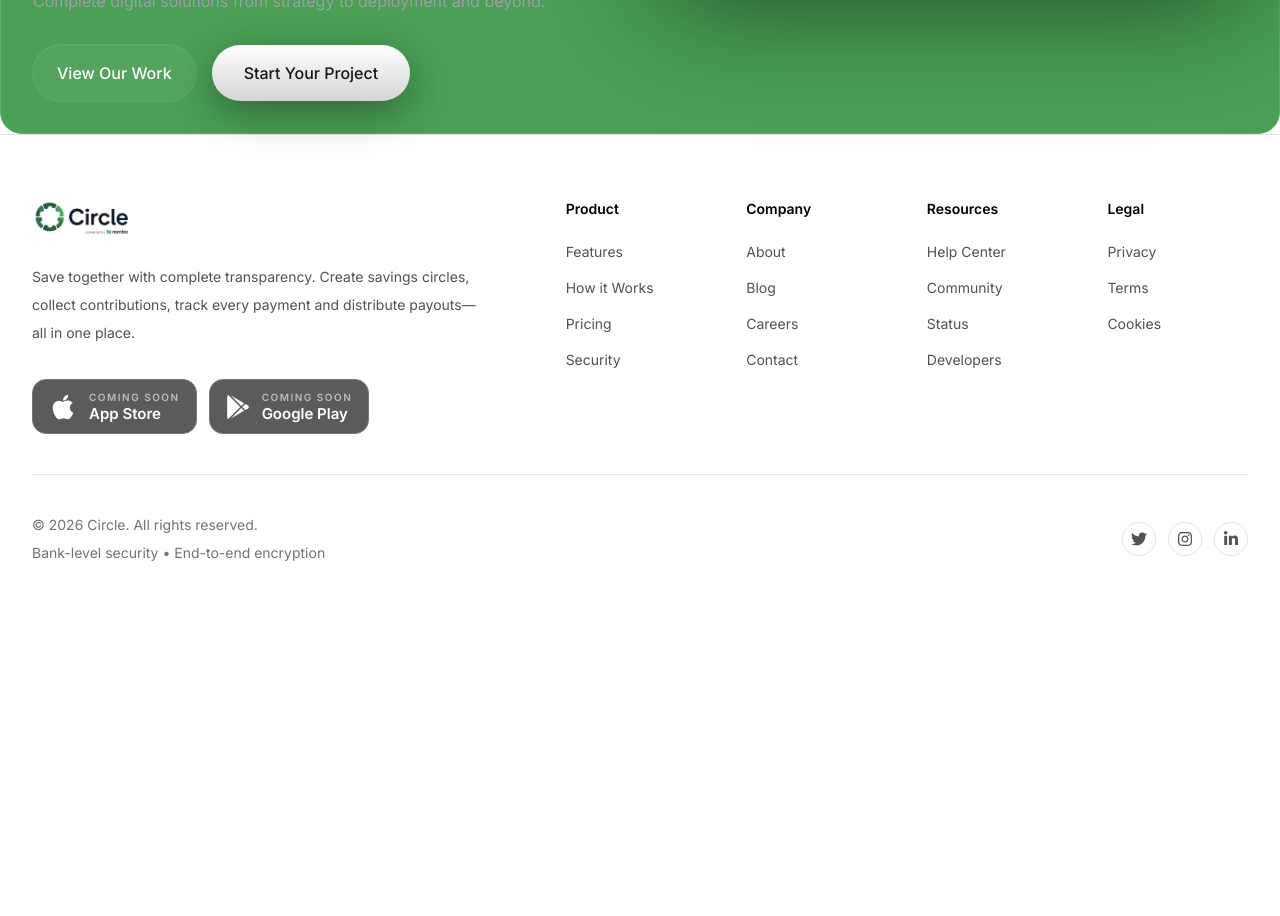
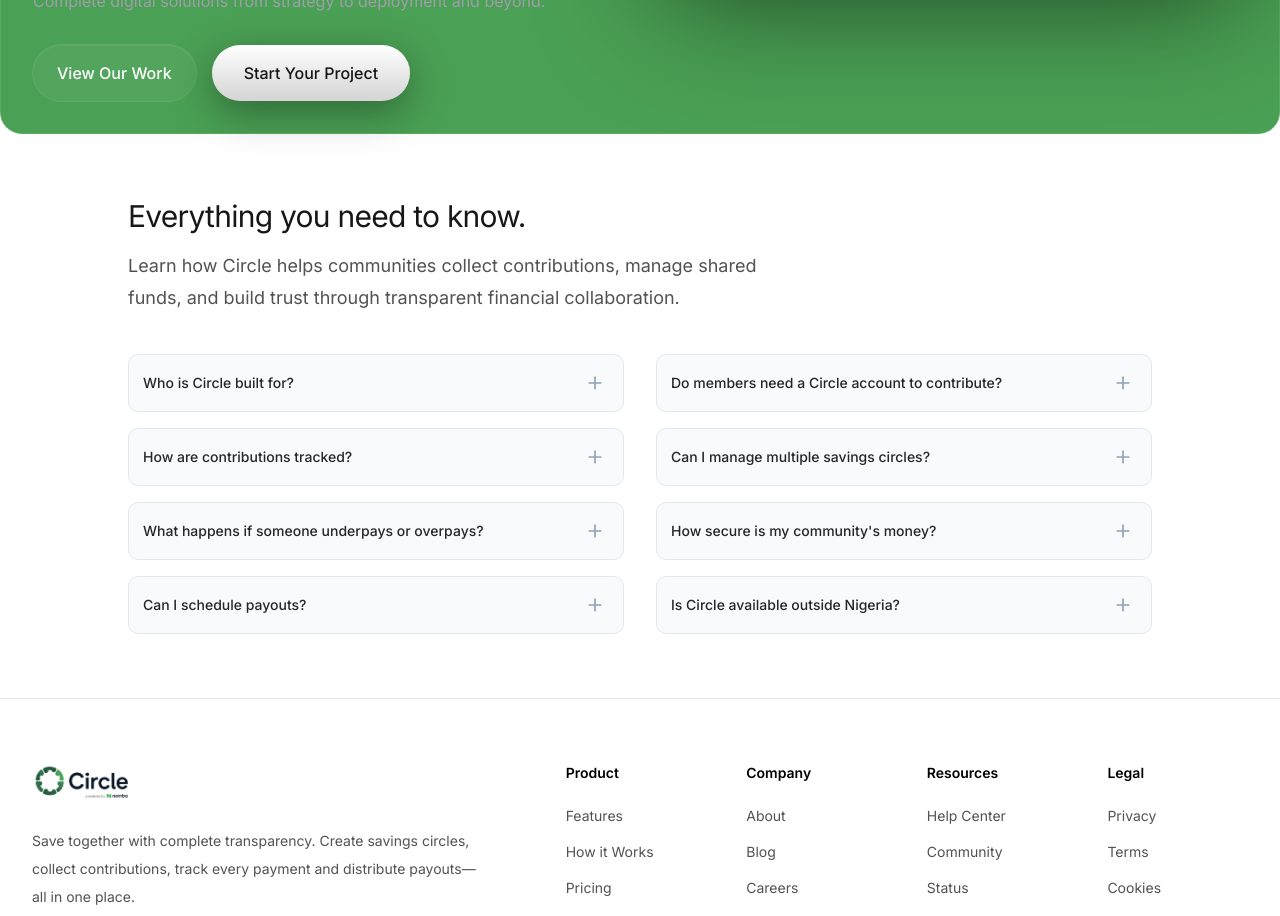
Before and after one commit to Bullishdoteth/circle, a Next.js app: page / in a window 1280 px wide. Shown: the part 1260-2176 px from the top of the page. Before the commit the page ends 1887 px from the top, so only its background shows below. Built offline with nearby package versions, Linux system fonts and the light colour scheme.

Commit message:
feat: Implemented FAQs

```diff
--- a/app/page.tsx
+++ b/app/page.tsx
@@ -1,6 +1,7 @@
 import Header from "@/components/shared/header";
 import Footer from "@/components/shared/footer";
 import Hero from "@/components/shared/hero";
+import FAQs from "@/components/shared/faq";
 import { Button } from "@/components/ui/button";
 
 export default function Home() {
@@ -41,6 +42,7 @@ export default function Home() {
         </div>
       </section>
       <Hero />
+      <FAQs />
       <Footer />
     </>
   )
--- /dev/null
+++ b/components/shared/faq.tsx
@@ -0,0 +1,93 @@
+"use client"
+
+import * as React from 'react';
+
+export default function FAQs() {
+    const [openIndex, setOpenIndex] = React.useState<number | null>(null);
+
+    const toggleFAQ = (index: number) => {
+        setOpenIndex(openIndex === index ? null : index);
+    }
+
+    const faqs = [
+        {
+            question: "Who is Circle built for?",
+            answer:
+            "Circle is designed for every community that manages money together—from savings groups and cooperatives to families, alumni associations, religious communities, investment clubs, and event organizers. If your group collects and distributes funds, Circle helps you do it with transparency and confidence.",
+        },
+        {
+            question: "Do members need a Circle account to contribute?",
+            answer:
+            "No. Organizers can onboard members and assign dedicated contribution accounts even before they create a Circle account. Members can join later to access their contribution history, notifications, and group activity.",
+        },
+        {
+            question: "How are contributions tracked?",
+            answer:
+            "Every contribution is automatically reconciled and linked to the correct member. Organizers can see who has paid, pending contributions, payment history, and the overall health of each circle in real time.",
+        },
+        {
+            question: "Can I manage multiple savings circles?",
+            answer:
+            "Yes. Whether you're managing family savings, investment clubs, community dues, or multiple cooperatives, Circle lets you organize each group independently from a single dashboard.",
+        },
+        {
+            question: "What happens if someone underpays or overpays?",
+            answer:
+            "Circle automatically flags underpayments and overpayments, making it easy to reconcile contributions without relying on spreadsheets or manual calculations.",
+        },
+        {
+            question: "How secure is my community's money?",
+            answer:
+            "Security and transparency are at the core of Circle. Every payment is recorded, every transaction is traceable, and sensitive data is protected using modern security practices. Our payment infrastructure is powered by trusted financial partners.",
+        },
+        {
+            question: "Can I schedule payouts?",
+            answer:
+            "Yes. Organizers can plan and manage payouts based on their group's contribution rules, ensuring funds are distributed to the right members at the right time.",
+        },
+        {
+            question: "Is Circle available outside Nigeria?",
+            answer:
+            "Circle is currently focused on supporting Nigerian communities. We're building with expansion in mind and plan to support more African markets as we grow.",
+        },
+    ];
+
+    return (
+        <>
+            <section className='w-full flex flex-col items-center justify-center py-16 px-4'>
+                <div className='w-full max-w-5xl'>
+                    <div className='mb-10'>
+                        <h2 className='font-space-grotesk text-3xl tracking-tight text-neutral-900'>Everything you need to know.
+                        </h2>
+                        <p className="mt-4 max-w-2xl text-lg leading-8 text-neutral-600">Learn how Circle helps communities collect contributions, manage shared funds, and build trust through transparent financial collaboration.
+                        </p>
+                    </div>
+
+                    <div className='grid grid-cols-1 md:grid-cols-2 gap-x-8 gap-y-4'>
+                        {faqs.map((faq, index) => (
+                            <div key={index} onClick={() => toggleFAQ(index)} className={`bg-slate-50 p-3.5 rounded-lg cursor-pointer transition-all duration-300 border border-slate-200 hover:bg-slate-100 ${openIndex === index ? 'row-span-2' : ''}`}>
+                                <div className='flex items-center justify-between'>
+                                    <span className='text-sm font-medium text-neutral-800'>{faq.question}</span>
+                                    <div className={`text-slate-400 p-1 rounded transition-colors ${openIndex === index ? 'bg-slate-200 text-slate-500' : 'hover:bg-slate-300 hover:text-slate-500'}`}>
+                                        {openIndex === index ? (
+                                            <svg xmlns="http://www.w3.org/2000/svg" width="20" height="20" viewBox="0 0 24 24" fill="none" stroke="currentColor" strokeWidth="2" strokeLinecap="round" strokeLinejoin="round" className="lucide lucide-minus"><path d="M5 12h14"/></svg>
+                                        ) : (
+                                            <svg xmlns="http://www.w3.org/2000/svg" width="20" height="20" viewBox="0 0 24 24" fill="none" stroke="currentColor" strokeWidth="2" strokeLinecap="round" strokeLinejoin="round" className="lucide lucide-plus"><path d="M5 12h14"/><path d="M12 5v14"/></svg>
+                                        )}
+                                    </div>
+                                </div>
+                                <div className={`grid transition-all duration-300 ease-in-out ${openIndex === index ? 'grid-rows-[1fr] opacity-100 mt-4' : 'grid-rows-[0fr] opacity-0'}`}>
+                                    <div className='overflow-hidden'>
+                                        <p className='text-sm text-neutral-600 leading-relaxed'>
+                                            {faq.answer}
+                                        </p>
+                                    </div>
+                                </div>
+                            </div>
+                        ))}
+                    </div>
+                </div>
+            </section>
+        </>
+    )
+}
```
